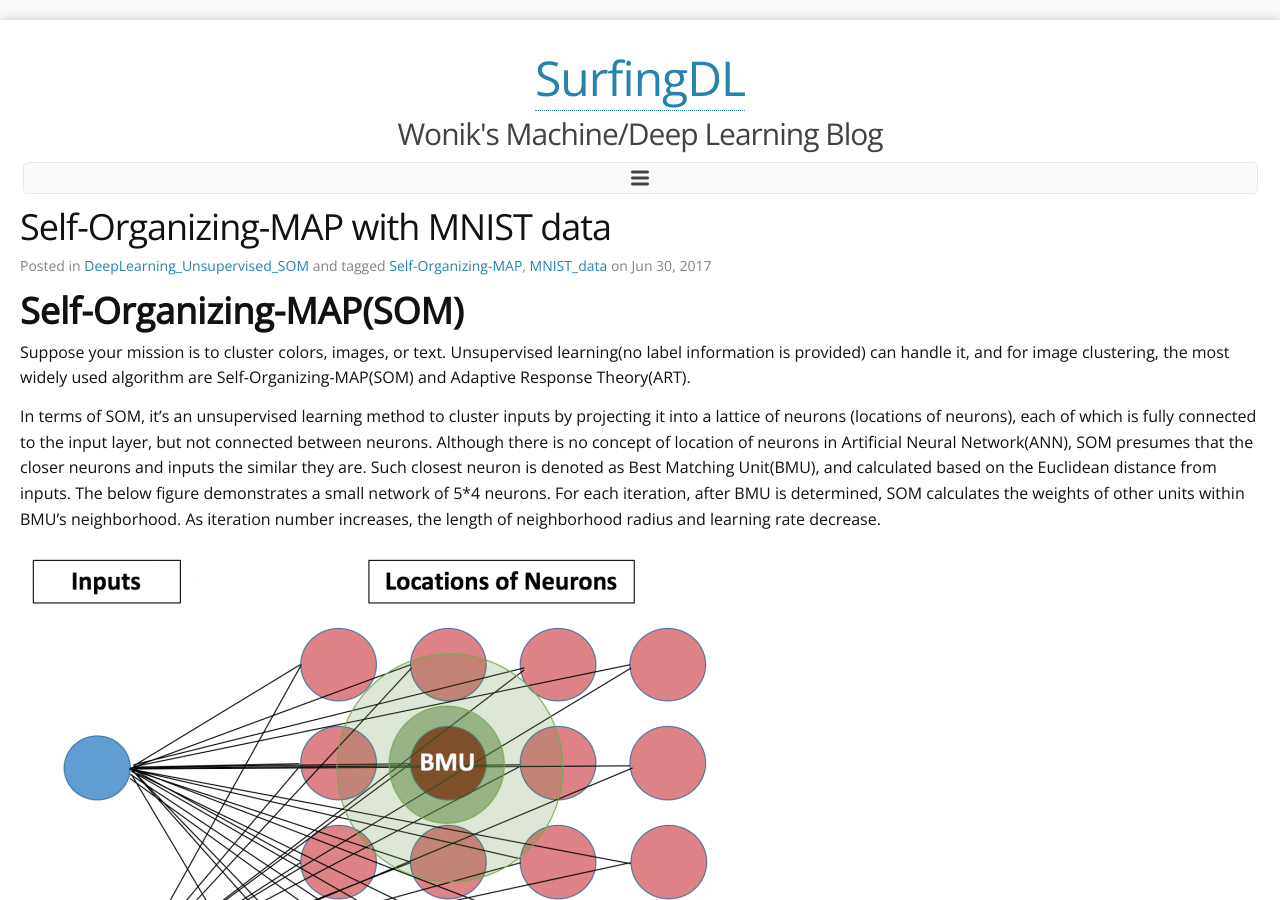
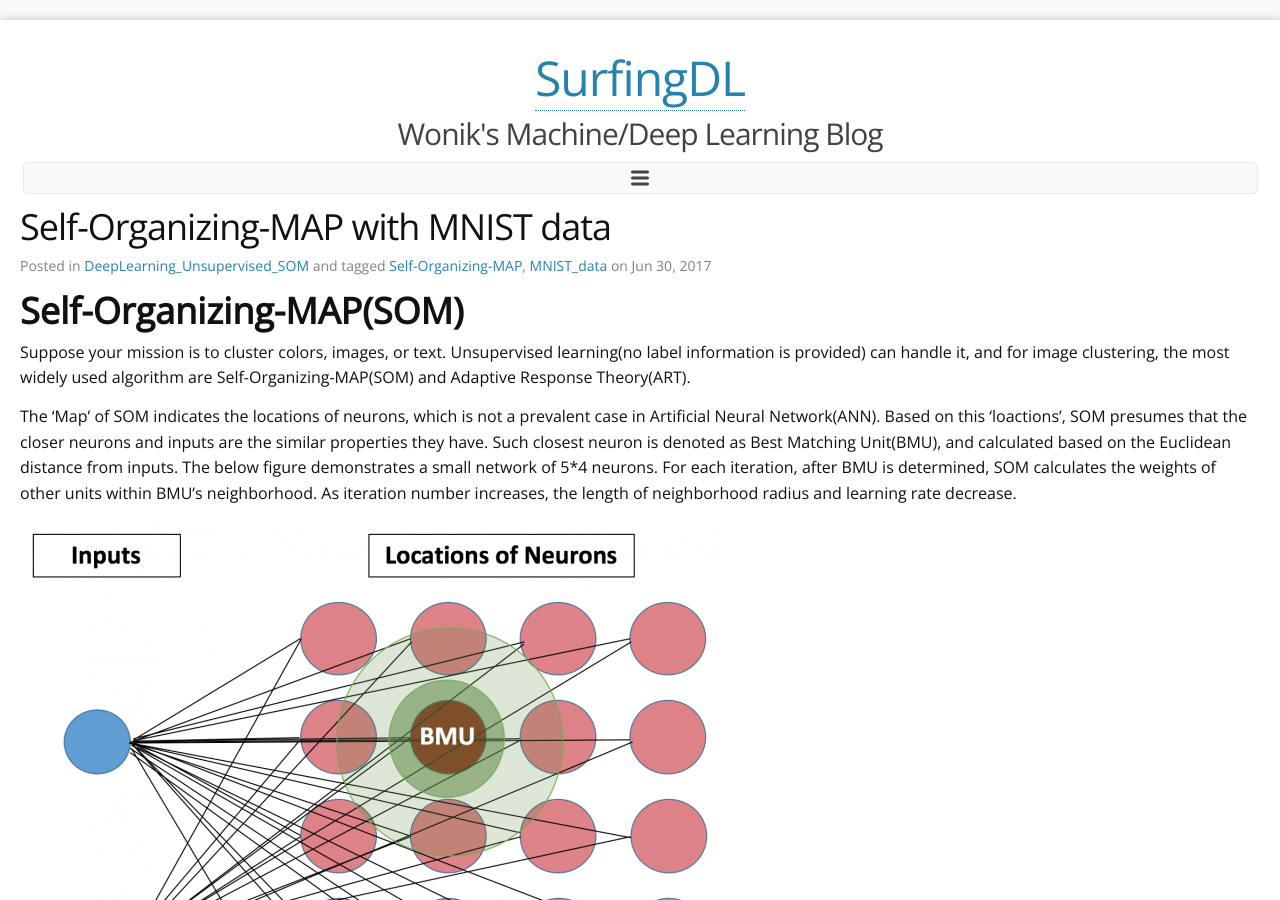
Before and after one commit to wonik/wonikjang.github.io, a Jekyll site: the page built from _posts/2017-06-30-som.md, in a window 1280 px wide and 900 px high. Built offline with Jekyll 4.4.1, drawn with Linux system fonts in a browser that asks for light colours; nearby versions of some CDN libraries; comment, search, counter and statistics services are not loaded.

Commit message:
Update 2017-06-30-som.md

```diff
--- a/_posts/2017-06-30-som.md
+++ b/_posts/2017-06-30-som.md
@@ -13,7 +13,7 @@ tags:
 
 Suppose your mission is to cluster colors, images, or text. Unsupervised learning(no label information is provided) can handle it, and for image clustering, the most widely used algorithm are Self-Organizing-MAP(SOM) and Adaptive Response Theory(ART).
 
-In terms of SOM, it's an unsupervised learning method to cluster inputs by projecting it into a lattice of neurons (locations of neurons), each of which is fully connected to the input layer, but not connected between neurons. Although there is no concept of location of neurons in Artificial Neural Network(ANN), SOM presumes that the closer neurons and inputs the similar they are. Such closest neuron is denoted as Best Matching Unit(BMU), and calculated based on the Euclidean distance from inputs. The below figure demonstrates a small network of 5*4 neurons. For each iteration, after BMU is determined, SOM calculates the weights of other units within BMU's neighborhood. As iteration number increases, the length of neighborhood radius and learning rate decrease.
+The 'Map' of SOM indicates the locations of neurons, which is not a prevalent case in Artificial Neural Network(ANN). Based on this 'loactions', SOM presumes that the closer neurons and inputs are the similar properties they have. Such closest neuron is denoted as Best Matching Unit(BMU), and calculated based on the Euclidean distance from inputs. The below figure demonstrates a small network of 5*4 neurons. For each iteration, after BMU is determined, SOM calculates the weights of other units within BMU's neighborhood. As iteration number increases, the length of neighborhood radius and learning rate decrease.
 
 ![som](/result_images/som_resized.png  "som")
 
```
